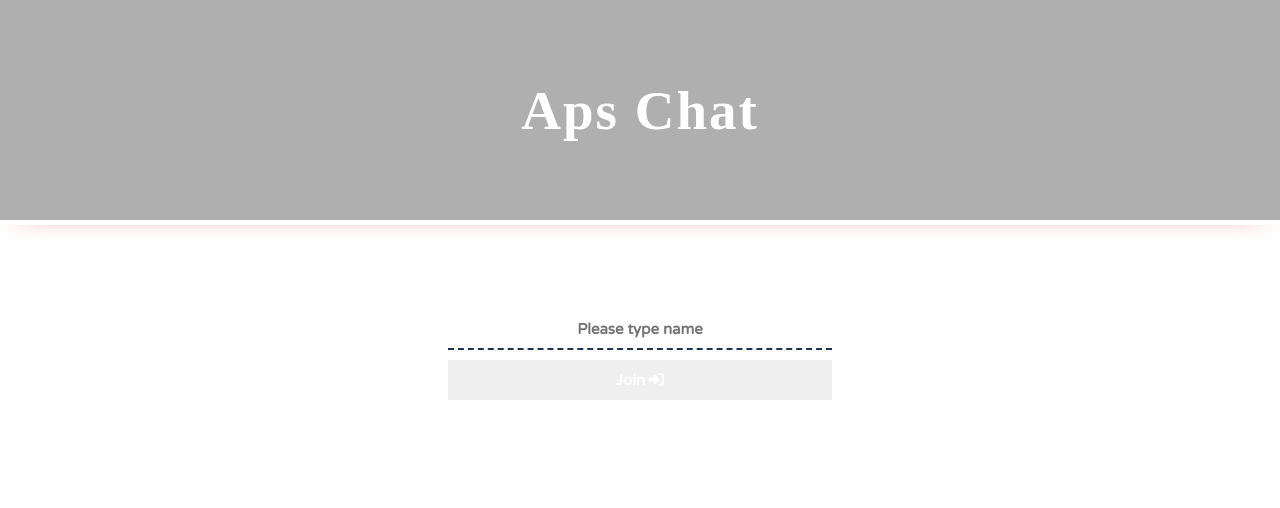
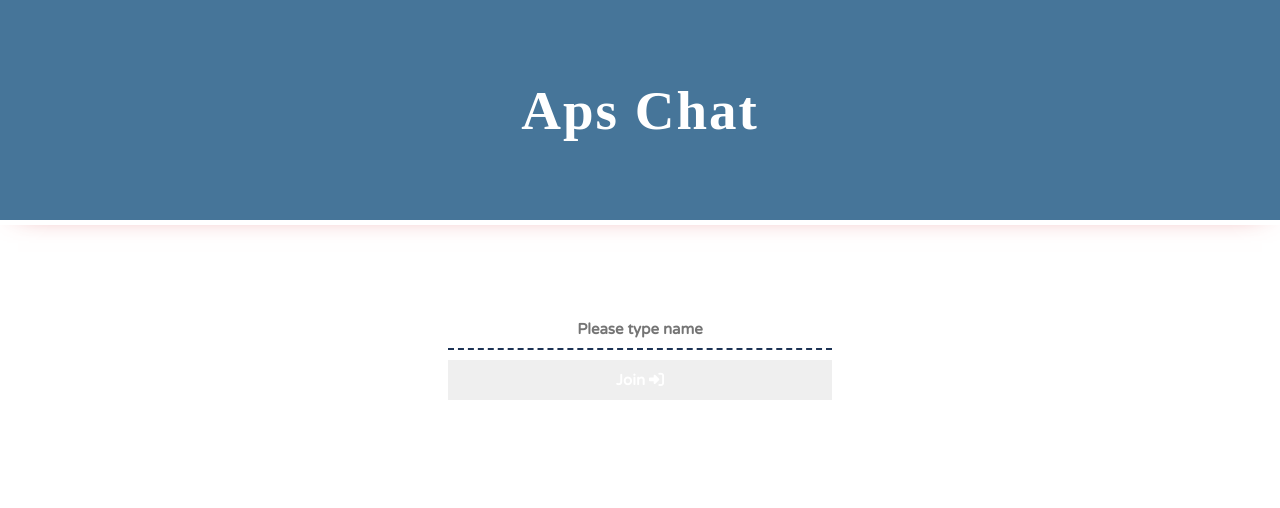
Before and after one commit to Aadya-Sriram/Aps-chat, a plain HTML site: page index.html in a window 1280 px wide. Drawn offline with Linux system fonts and the light colour scheme.

Commit message:
Update index.css

```diff
--- a/index.css
+++ b/index.css
@@ -23,7 +23,7 @@ body{
     justify-content: center;
     align-items: center;
 
-    background-color: #afafaf;/*#467599;*/
+    background-color: #467599;/*#467599;*/
     border-bottom: 5px solid #fff;
     box-shadow: 0 0 30px -18px #D64045;
 
```
